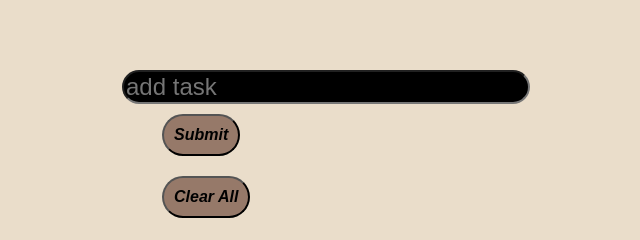
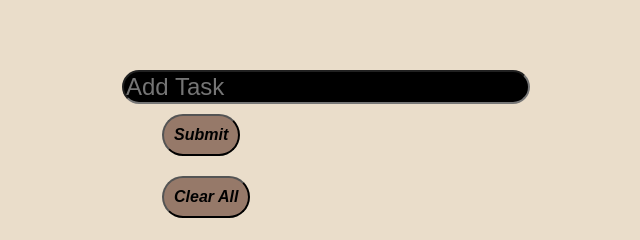
Before and after one commit to over45Codes/to-do-app, a plain HTML site: page index.html in a window 1280 px wide. Shown: the part 204-444 px from the top of the page, 388-1028 px from the left. Drawn offline with nearby package versions, Linux system fonts and the light colour scheme.

Commit message:
edited add task in form

```diff
--- a/index.html
+++ b/index.html
@@ -24,7 +24,7 @@
           type="text"
           id="input"
           class="todo-input"
-          placeholder="add task"
+          placeholder="Add Task"
         />
       </div>
       <div>
```
